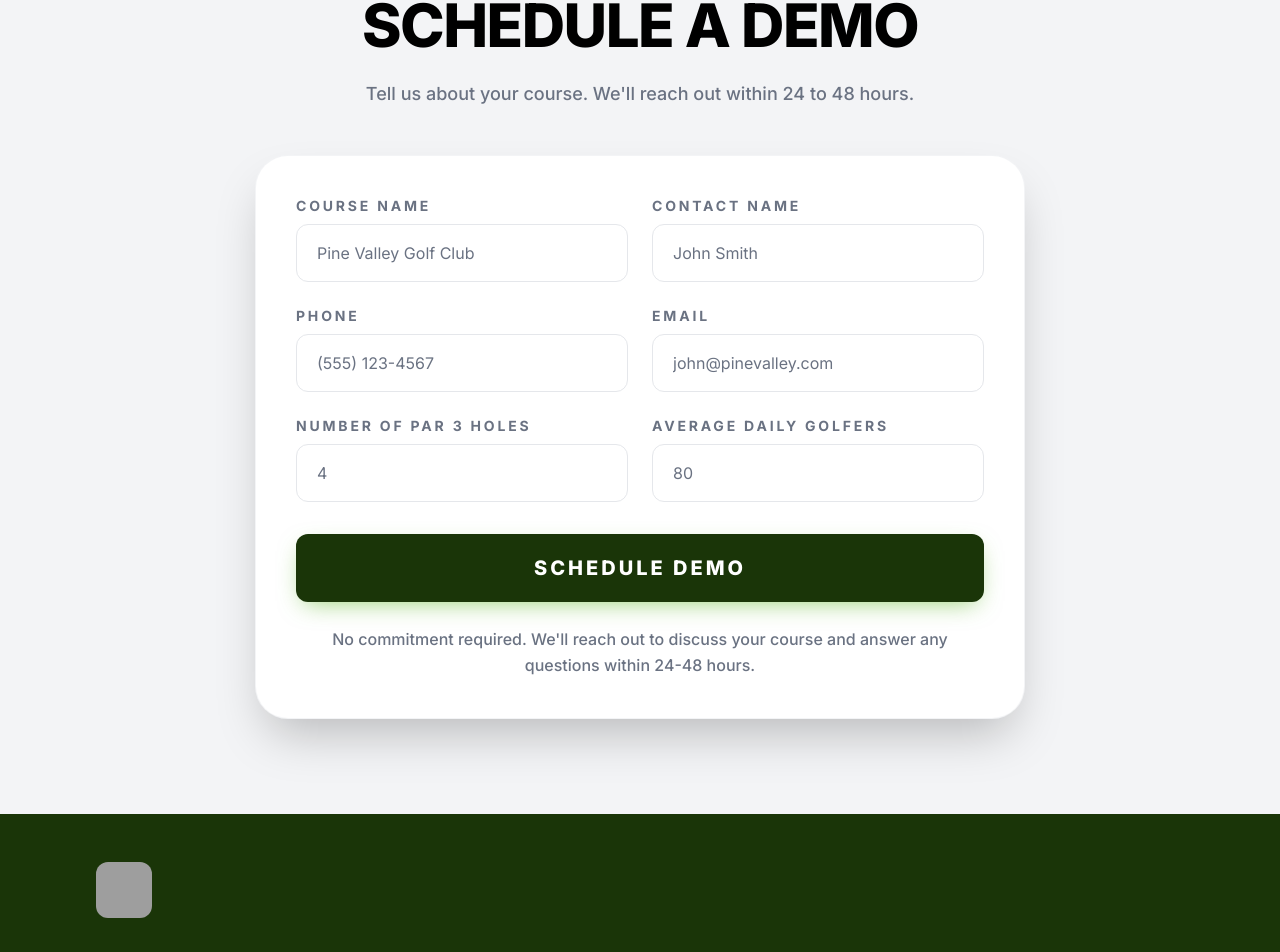
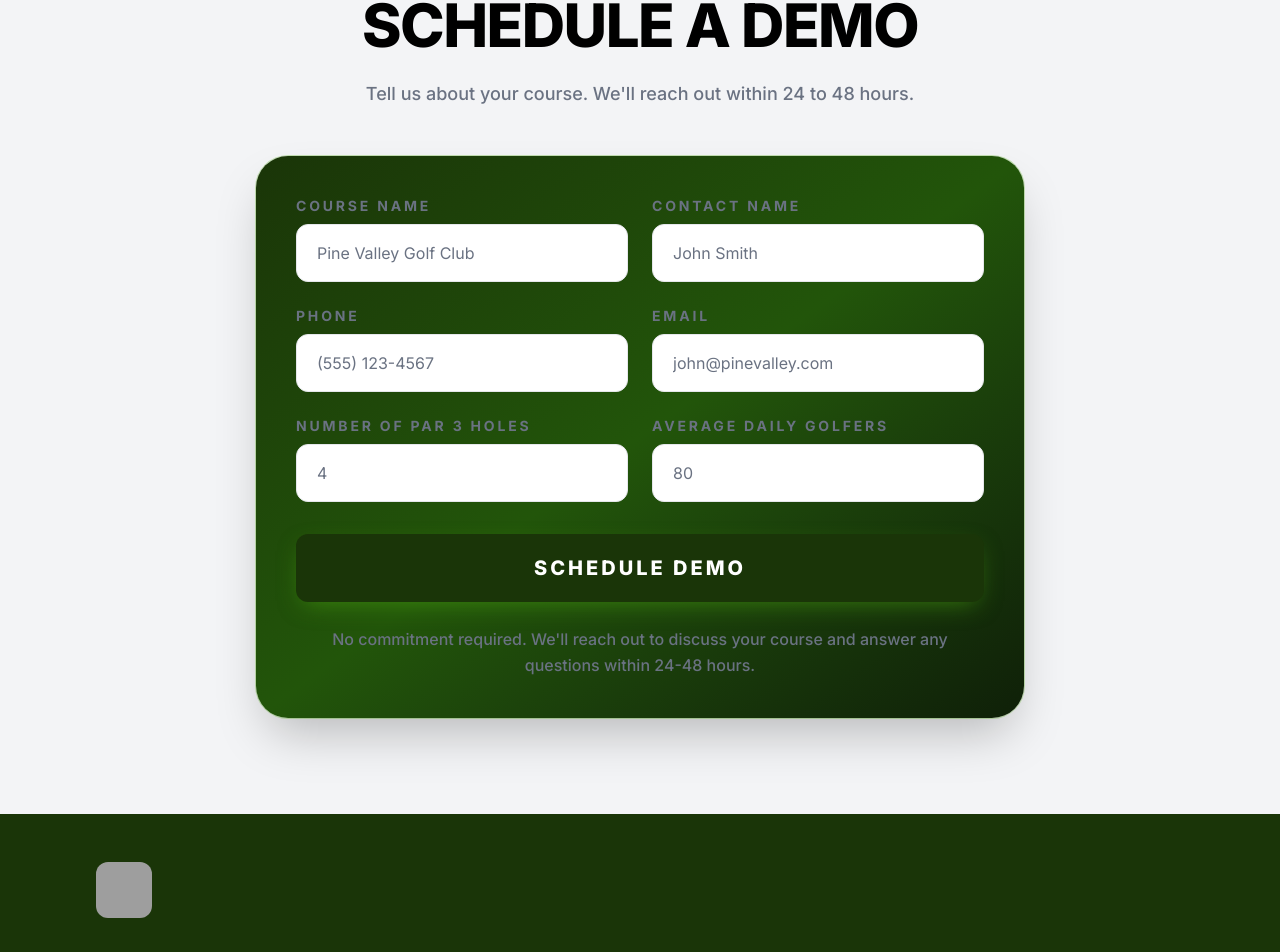
Before and after one commit to noorshanu/jackpotgolf, a Next.js app: page /courses in a window 1280 px wide. Shown: the part 6099-7051 px from the top of the page. Built offline with nearby package versions, Linux system fonts and the light colour scheme; grey boxes are pictures that could not be loaded.

Commit message:
Update DemoCourse.tsx

```diff
--- a/app/components/courses/DemoCourse.tsx
+++ b/app/components/courses/DemoCourse.tsx
@@ -57,7 +57,7 @@ export default function DemoCourse() {
         </div>
 
         {/* Form Card */}
-        <div className="relative w-full rounded-4xl bg-white p-6 sm:p-10 ring-1 ring-gray-100 shadow-2xl">
+        <div className="relative w-full rounded-4xl bg-linear-to-br from-[#1a3508] via-[#22550a] to-[#0f2008] backdrop-blur-sm p-6 sm:p-10 ring-1 ring-[#4fad11]/30 shadow-2xl">
           <form
             onSubmit={handleSubmit}
             className="flex flex-col gap-6"
```
